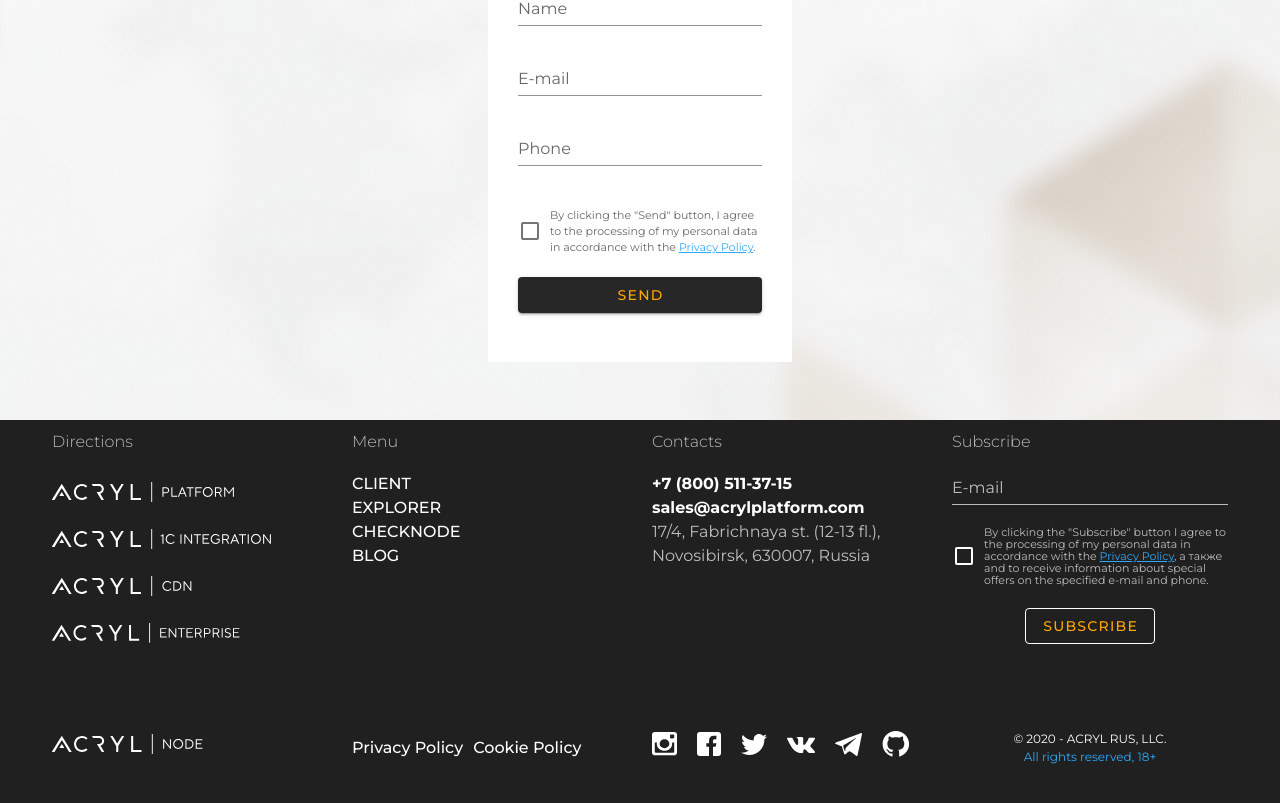
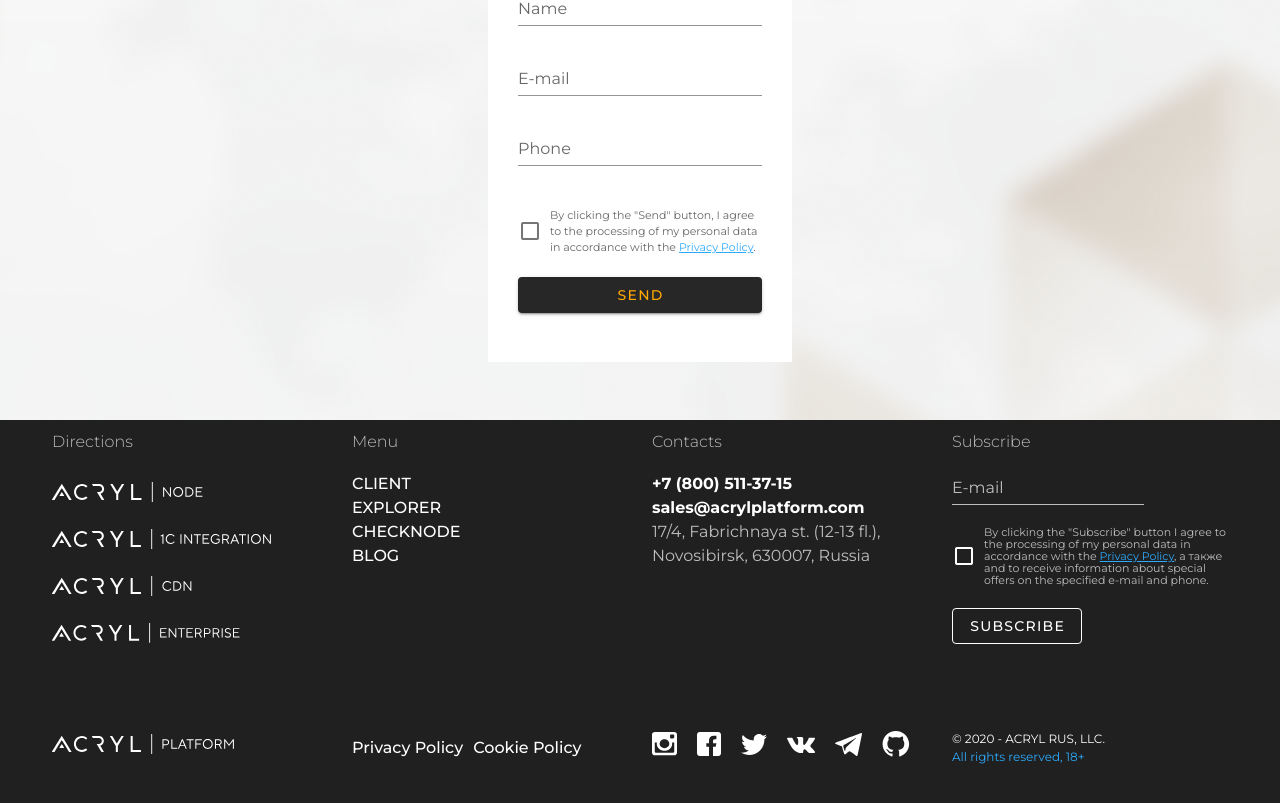
Before and after one commit to acrylplatform/acrylplatform-site, a Vue app: page / in a window 1280 px wide. Shown: the part 2106-2909 px from the top of the page. Built offline with nearby package versions, Linux system fonts and the light colour scheme.

Commit message:
Fixed some bugs in footer

```diff
--- a/src/App.vue
+++ b/src/App.vue
@@ -112,28 +112,28 @@ export default {
         {
           id: 1,
           text: "CLIENT",
-          link: "#infoblock",
-          target: "_self",
+          link: "https://client.acrylplatform.com/",
+          target: "_blank",
           click: "Click_more"
         },
         {
           id: 2,
           text: "EXPLORER",
-          link: "#instructionblock",
-          target: "_self",
+          link: "https://explorer.acrylplatform.com/",
+          target: "_blank",
           click: "Click_more"
         },
         {
           id: 3,
           text: "CHECKNODE",
-          link: "#clientblock",
-          target: "_self",
+          link: "https://checknode.acrylminer.com/",
+          target: "_blank",
           click: "Click_more"
         },
         {
           id: 4,
           text: "BLOG",
-          link: "https://medium.com/acrylplatformru",
+          link: "https://medium.com/acrylplatform",
           target: "_blank",
           click: "Sublit_Blog1"
         }
--- a/src/assets/styles/index.scss
+++ b/src/assets/styles/index.scss
@@ -68,7 +68,3 @@ body{
 .i-header {
   z-index: 22222;
 }
-
-.v-btn .v-btn__content {
-  color: $primaryColor;
-}
--- a/src/components/FooterBlock/FooterBlock.vue
+++ b/src/components/FooterBlock/FooterBlock.vue
@@ -108,7 +108,6 @@
               outlined
               href="#targetSubscription"
               dark
-              class="mx-auto"
               @click="formSubSend()"
             >
               SUBSCRIBE
@@ -126,7 +125,7 @@
             <a
               href="#topTarget"
             ><img
-              src="/img/directions/acryl-logo-white.svg"
+              src="/img/directions/Logo_ACRYL_Platform.svg"
             ></a>
           </div>
         </v-col>
@@ -252,8 +251,8 @@ export default {
       directions: [
         {
           id: 1,
-          img: "Logo_ACRYL_Platform",
-          link: "https://acrylplatform.com/",
+          img: "Logo_ACRYL_Node",
+          link: "https://node.acrylplatform.com/",
           click: "Submit_platform"
         },
         {
@@ -318,11 +317,11 @@ export default {
       ],
       email: "",
       agreeCheckLabel: `
-            By clicking the "Subscribe" button I agree
-            to the processing of my personal data in accordance with the
-            <a href="/privacy" style="color: #2EA9FB;">Privacy Policy</a>, а также
-            and to receive information about special
-            offers on the specified e-mail and phone.`,
+        By clicking the "Subscribe" button I agree
+        to the processing of my personal data in accordance with the
+        <a href="/privacy" style="color: #2EA9FB;">Privacy Policy</a>, а также
+        and to receive information about special
+        offers on the specified e-mail and phone.`,
       agreeCheck: false,
       modalTrue: false,
       textError: ""
@@ -571,7 +570,7 @@ export default {
     max-width: 300px;
     display: flex;
     justify-content: center;
-    // align-content: center;
+    align-items: flex-start;
     flex-direction: column;
     @include respond-to(large-screens) {
      justify-content: flex-start;
@@ -611,7 +610,7 @@ export default {
   .copyright {
     display: flex;
     flex-direction: column;
-    align-items: center;
+    align-items: flex-start;
     justify-items: center;
     justify-content: center;
     height: 100%;
@@ -659,16 +658,4 @@ export default {
     }
   }
 }
-@media (max-width: 489px) {
-  .marwieght {
-    margin-top: 27%;
-  }
-  .mweight {
-    margin: -236% 0 !important;
-    position: absolute;
-  }
-  .iconwieght {
-    margin-top: -457%;
-  }
-}
 </style>
```
Also changed, not shown: public/img/directions/Logo_ACRYL_Node.svg (added).
